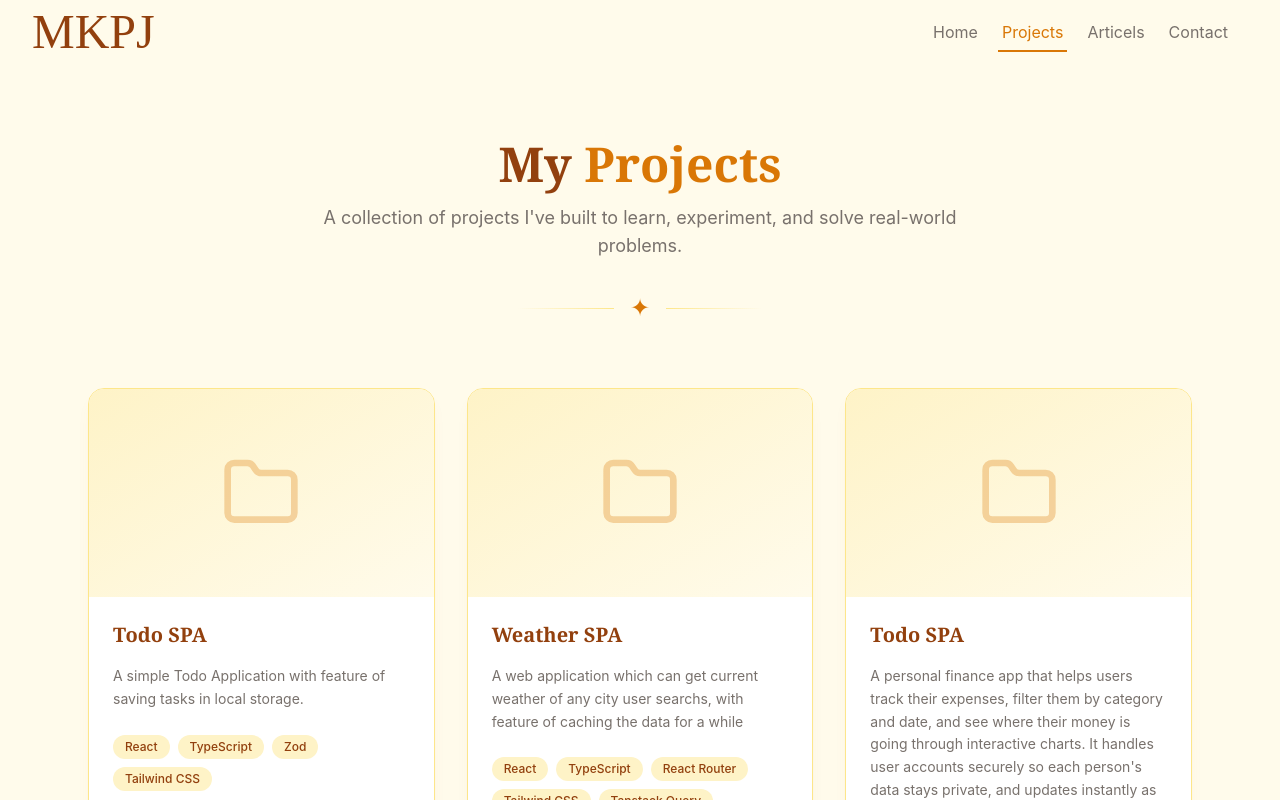
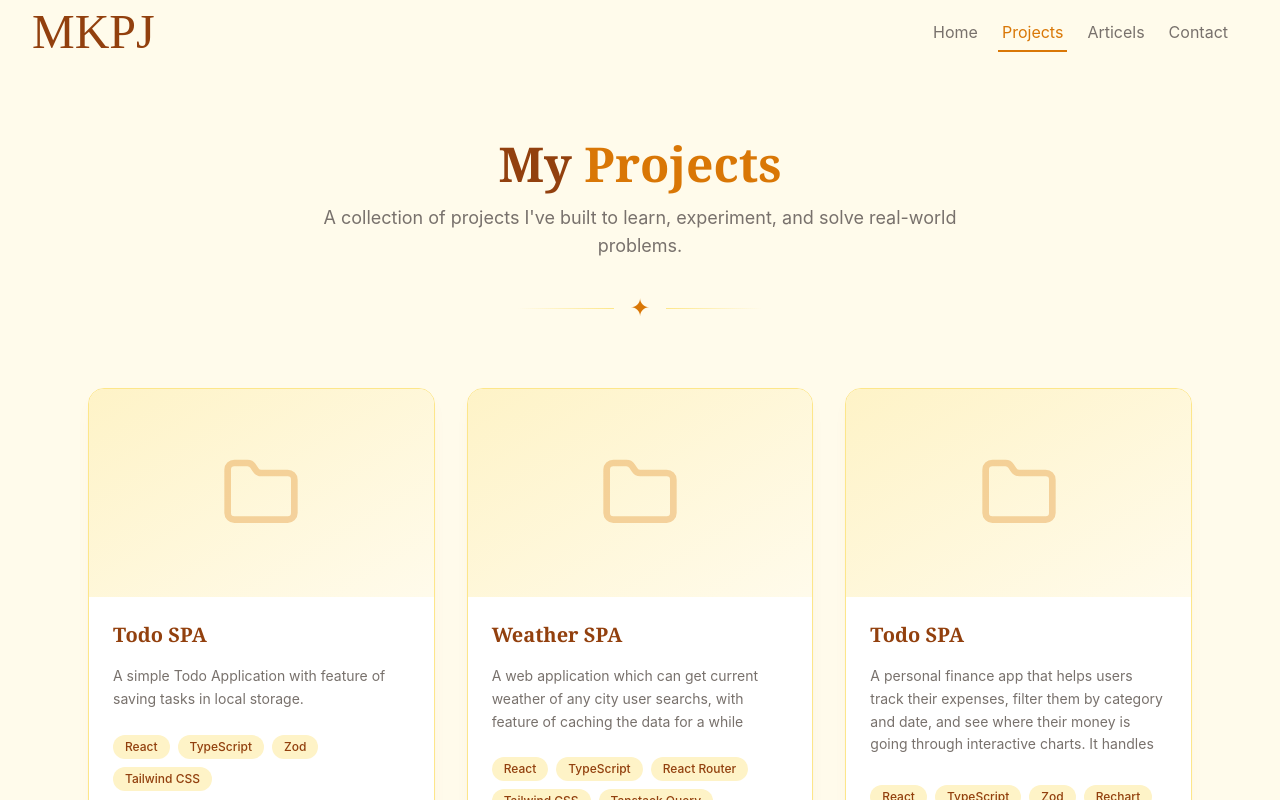
Before and after one commit to MKPJ5/AboutMe, a React (Vite) app: page /projects in a window 1280 px wide. Shown: the top 800 px of the page. Built offline with nearby package versions, Linux system fonts and the light colour scheme; a web font is replaced by a local one.

Commit message:
feat: add overflow for description

```diff
--- a/src/components/ui/ProjectCard/ProjectCard.tsx
+++ b/src/components/ui/ProjectCard/ProjectCard.tsx
@@ -37,7 +37,7 @@ const ProjectCard = ({ project, index }: ProjectCardProps) => {
         <div className="flex flex-1 flex-col p-6">
           <h3 className="title">{project.title}</h3>
 
-          <p className="mb-6 flex-1 text-sm leading-relaxed text-[#78716C]">
+          <p className="mb-6 max-h-24 flex-1 overflow-auto text-sm leading-relaxed text-[#78716C]">
             {project.description}
           </p>
 
```
